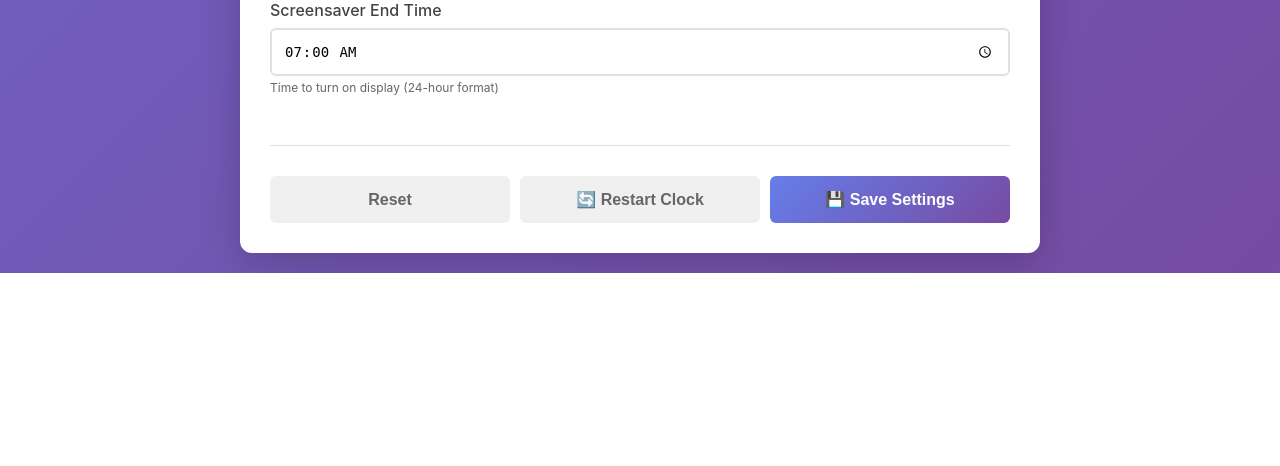
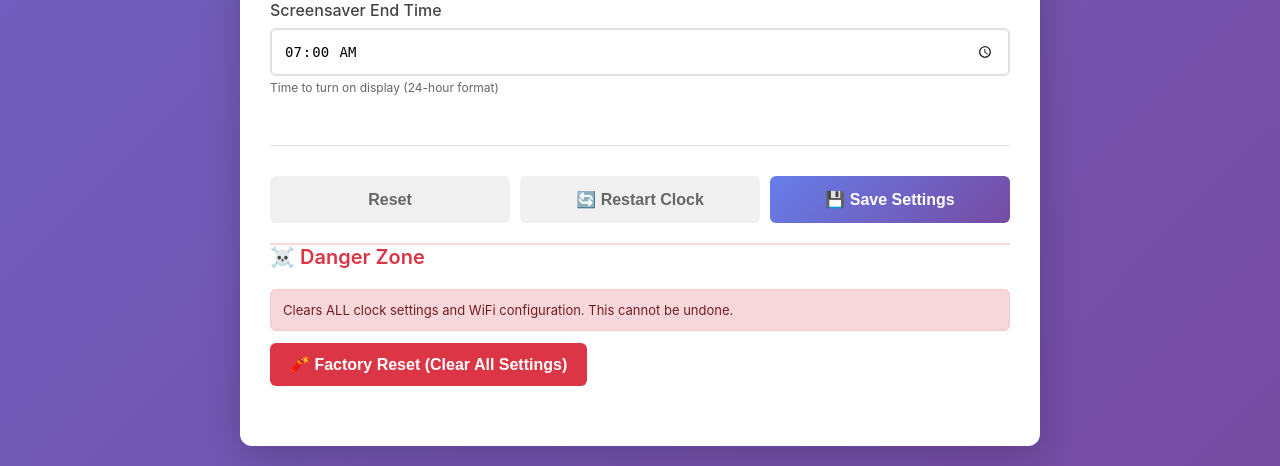
Before and after one commit to AhsenBaig-boilerplate/rpi-digital-clock, a Flask app: page / in a window 1280 px wide. Shown: the part 2769-3235 px from the top of the page. Before the commit the page ends 3042 px from the top, so only its background shows below. Run offline with Flask 3, Linux system fonts and the light colour scheme; data that the repository does not hold is empty.

Commit message:
Factory reset: endpoint to clear clock + WiFi configs with optional reboot; Danger Zone UI with double-confirm button

```diff
--- a/settings-ui/server.py
+++ b/settings-ui/server.py
@@ -994,6 +994,54 @@ def clear_wifi_configs():
         return jsonify({'success': False, 'error': str(e)}), 500
 
 
+@app.route('/api/settings/reset', methods=['POST'])
+@login_required
+def factory_reset():
+    """Factory reset: clear clock settings and WiFi configs, optional reboot."""
+    logger.info("="*70)
+    logger.info("FACTORY RESET REQUEST RECEIVED")
+    logger.info("="*70)
+    try:
+        # Parse options
+        payload = request.json or {}
+        do_reboot = bool(payload.get('reboot', True))
+
+        # Clear clock settings
+        config_file = '/data/settings.yaml'
+        if os.path.exists(config_file):
+            try:
+                os.remove(config_file)
+                logger.info(f"✓ Cleared clock settings file: {config_file}")
+            except Exception as e:
+                logger.warning(f"Could not remove {config_file}: {e}")
+        else:
+            logger.info("Clock settings file not present; nothing to clear")
+
+        # Clear WiFi configs
+        wifi_cleared = remove_old_wifi_configs()
+        if wifi_cleared:
+            logger.info("✓ Cleared WiFi configs from /mnt/boot/system-connections")
+        else:
+            logger.warning("WiFi configs were not cleared (directory may have been empty or missing)")
+
+        # Optional reboot
+        if do_reboot and SUPERVISOR_ADDRESS and SUPERVISOR_API_KEY:
+            reboot_url = f"{SUPERVISOR_ADDRESS}/v1/reboot?apikey={SUPERVISOR_API_KEY}"
+            reboot_response = requests.post(reboot_url, timeout=10)
+            if reboot_response.status_code == 202:
+                logger.info("✓ Device reboot triggered after factory reset")
+                return jsonify({'success': True, 'message': 'Factory reset complete. Device rebooting...'}), 200
+            else:
+                logger.warning(f"Factory reset complete but reboot failed: {reboot_response.status_code}")
+                return jsonify({'success': True, 'message': 'Factory reset complete. Please reboot manually.'}), 200
+
+        return jsonify({'success': True, 'message': 'Factory reset complete.'}), 200
+
+    except Exception as e:
+        logger.error(f"Error during factory reset: {e}")
+        return jsonify({'success': False, 'error': str(e)}), 500
+
+
 @app.route('/api/restart-clock', methods=['POST'])
 @login_required
 def restart_clock():
--- a/settings-ui/templates/index.html
+++ b/settings-ui/templates/index.html
@@ -463,6 +463,18 @@
                     <button type="submit" class="btn-primary">💾 Save Settings</button>
                 </div>
             </form>
+
+            <!-- Danger Zone -->
+            <div class="section" style="border-top: 2px solid #f8d7da; margin-top: 20px;">
+                <h2 class="section-title" style="color:#dc3545;">☠️ Danger Zone</h2>
+                <p style="background: #f8d7da; padding: 12px; border-radius: 6px; font-size: 13px; color: #721c24; border: 1px solid #f5c6cb; margin-bottom: 12px;">
+                    Clears ALL clock settings and WiFi configuration. This cannot be undone.
+                </p>
+                <button type="button" onclick="factoryReset()" style="background: #dc3545; color: white; padding: 12px 20px; border: none; border-radius: 6px; cursor: pointer;">
+                    🧨 Factory Reset (Clear All Settings)
+                </button>
+                <span id="reset-status" style="margin-left: 10px; color: #666;"></span>
+            </div>
         </div>
     </div>
 
@@ -723,6 +735,33 @@
                 location.reload();
             }
         }
+
+        async function factoryReset() {
+            if (!confirm('⚠️ This will CLEAR ALL clock settings and WiFi configs. Continue?')) return;
+            if (!confirm('Are you absolutely sure? This cannot be undone.')) return;
+
+            const statusSpan = document.getElementById('reset-status');
+            statusSpan.textContent = '⏳ Resetting...';
+            statusSpan.style.color = '#666';
+            try {
+                const response = await fetch('/api/settings/reset', {
+                    method: 'POST',
+                    headers: { 'Content-Type': 'application/json' },
+                    body: JSON.stringify({ reboot: true })
+                });
+                const result = await response.json();
+                if (response.ok && result.success) {
+                    statusSpan.textContent = '✅ ' + result.message;
+                    statusSpan.style.color = '#28a745';
+                } else {
+                    statusSpan.textContent = '❌ ' + (result.error || 'Failed to reset');
+                    statusSpan.style.color = '#dc3545';
+                }
+            } catch (error) {
+                statusSpan.textContent = '❌ ' + error.message;
+                statusSpan.style.color = '#dc3545';
+            }
+        }
     </script>
 </body>
 </html>
```
